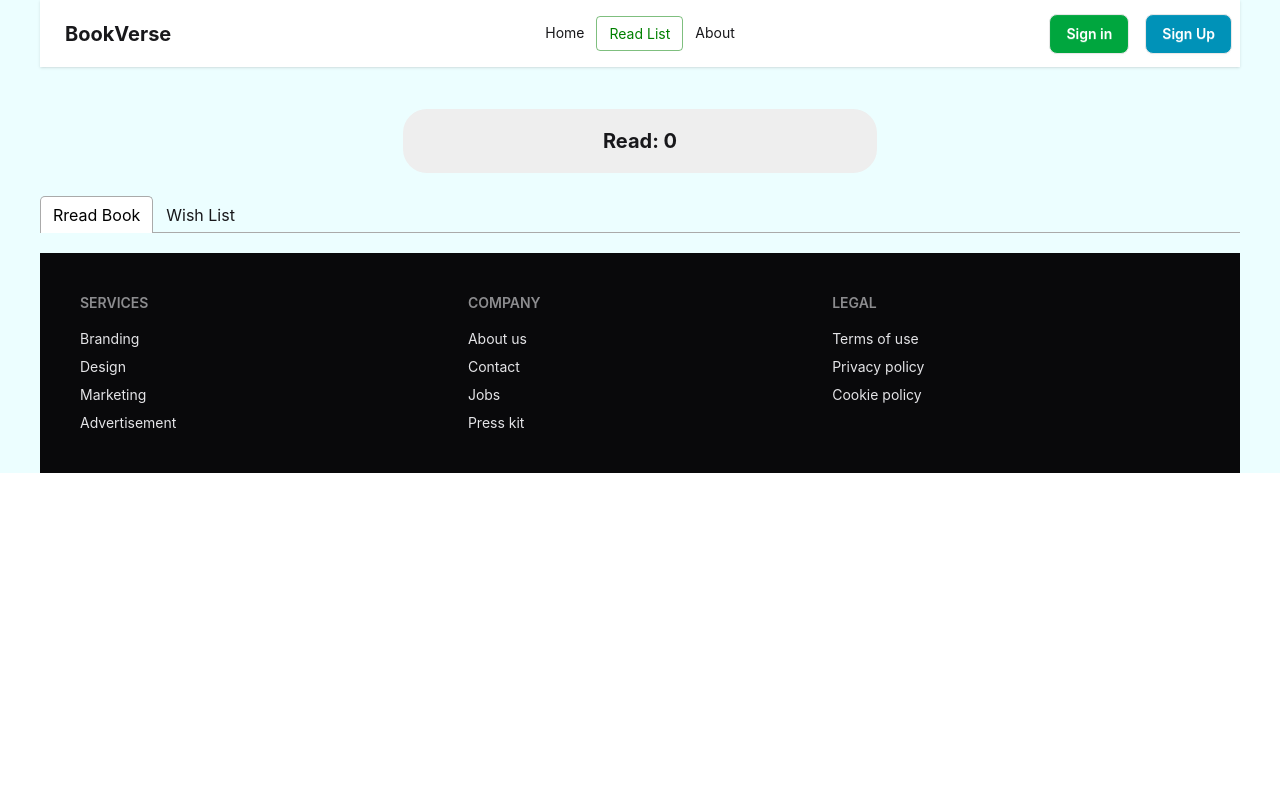
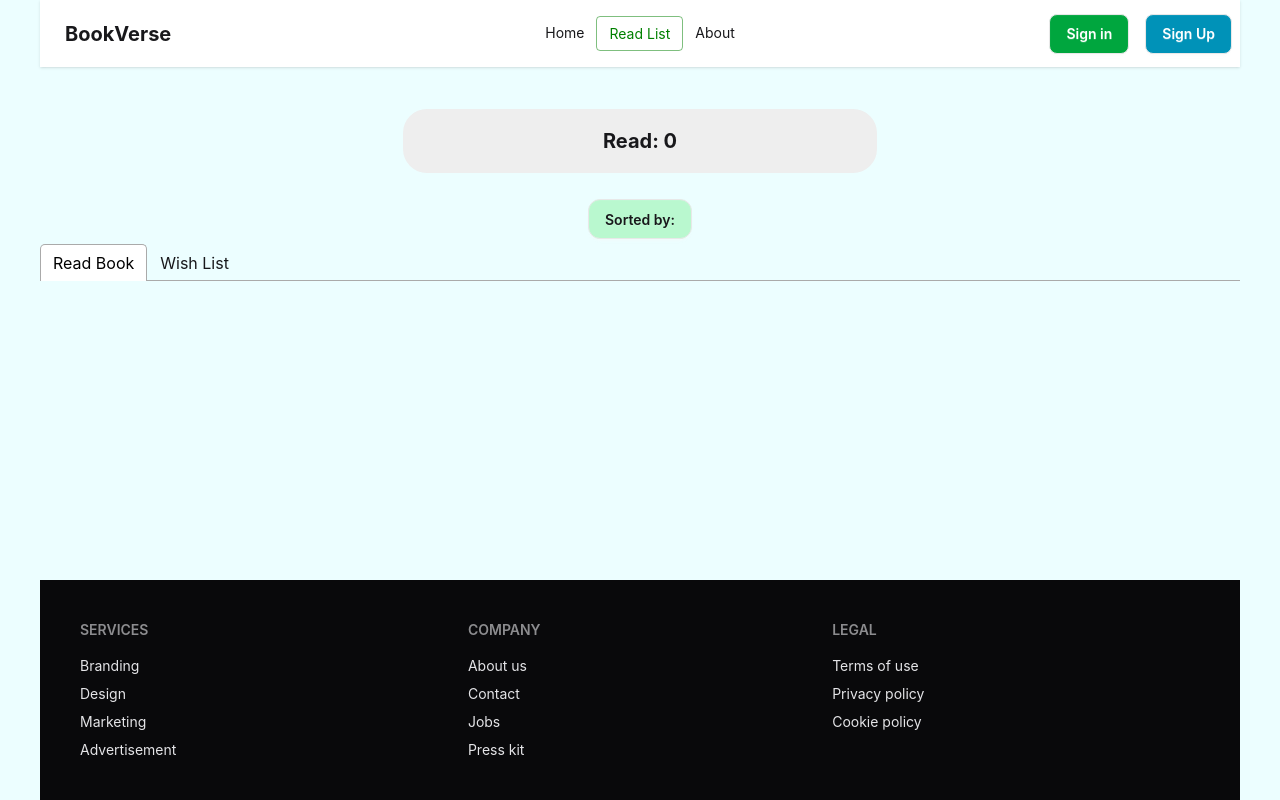
Before and after one commit to Ziad003/Book_project-React-router-, a React (Vite) app: page /readList in a window 1280 px wide. Built offline with nearby package versions, Linux system fonts and the light colour scheme.

Commit message:
add sorted by pages and ratings in the readList section

```diff
--- a/src/pages/ReaedList/ReadList.jsx
+++ b/src/pages/ReaedList/ReadList.jsx
@@ -4,32 +4,70 @@ import "react-tabs/style/react-tabs.css";
 import { getStoredBook } from "../../addToLocalDB";
 import Book from "../../components/body/home/books/Book";
 import WishList from "../wishList/WishList";
+import { useEffect, useState } from "react";
 
 const ReadList = () => {
   const data = useLoaderData();
 
-  const storedBookData = getStoredBook();
-  const convertedStoredBook = storedBookData.map((id) => parseInt(id));
-  const myReadList = data.filter((book) =>
-    convertedStoredBook.includes(book.bookId),
-  );
+  const [state, setState] = useState("");
+  const [readList, setReadList] = useState([]);
+
+  useEffect(() => {
+    const storedBookData = getStoredBook();
+    const convertedStoredBook = storedBookData.map((id) => parseInt(id));
+    const myReadList = data.filter((book) =>
+      convertedStoredBook.includes(book.bookId),
+    );
+    setReadList(myReadList);
+  }, [data]);
+
+  const manageState = (type) => {
+    setState(type);
+    if (type === "page") {
+      const sortedByPage = [...readList].sort(
+        (a, b) => a.totalPages - b.totalPages,
+      );
+      setReadList(sortedByPage);
+    }
+    if (type === "rating") {
+      const sortedByRating = [...readList].sort((a, b) => a.rating - b.rating);
+      setReadList(sortedByRating);
+    }
+  };
 
   return (
     <>
       <div className="text-center mt-15 mb-10">
         <h2 className="font-bold text-xl text-center bg-base-300 inline py-5 px-50 rounded-3xl">
-          Read: {myReadList.length}
+          Read: {readList.length}
         </h2>
       </div>
+
+      <div className="flex justify-center">
+        <details className="dropdown">
+          <summary className="btn m-1 rounded-xl bg-green-200">
+            Sorted by: {state ? state : ""}
+          </summary>
+          <ul className="menu dropdown-content bg-base-100 rounded-box z-1 w-52 p-2 shadow-sm">
+            <li>
+              <a onClick={() => manageState("page")}>Page number</a>
+            </li>
+            <li>
+              <a onClick={() => manageState("rating")}>Rating</a>
+            </li>
+          </ul>
+        </details>
+      </div>
+
       <Tabs>
         <TabList>
-          <Tab>Rread Book</Tab>
+          <Tab>Read Book</Tab>
           <Tab>Wish List</Tab>
         </TabList>
 
         <TabPanel>
           <div className="max-w-2/4 mx-auto my-5">
-            {myReadList.map((b) => (
+            {readList.map((b) => (
               <Book book={b}></Book>
             ))}
           </div>
--- a/src/pages/Root.jsx
+++ b/src/pages/Root.jsx
@@ -4,9 +4,11 @@ import Footer from "../components/footer/Footer";
 
 const Root = () => {
   return (
-    <div className="max-w-360 mx-auto px-10 bg-cyan-50">
+    <div className="max-w-360 mx-auto px-10 bg-cyan-50 flex flex-col min-h-screen">
       <Navber></Navber>
-      <Outlet></Outlet>
+      <div className="flex-1">
+        <Outlet></Outlet>
+      </div>
       <Footer></Footer>
     </div>
   );
--- a/src/pages/wishList/WishList.jsx
+++ b/src/pages/wishList/WishList.jsx
@@ -3,7 +3,7 @@ import { useNavigate } from "react-router";
 const WishList = () => {
   const navigate = useNavigate();
   return (
-    <div>
+    <div className="">
       <h3 className="font-bold text-xl text-red-400 text-center my-20">
         WishList is not ready yet for users
       </h3>
```
Also changed, not shown: src/components/body/home/books/BookDetails.jsx (+4 -4 lines).
